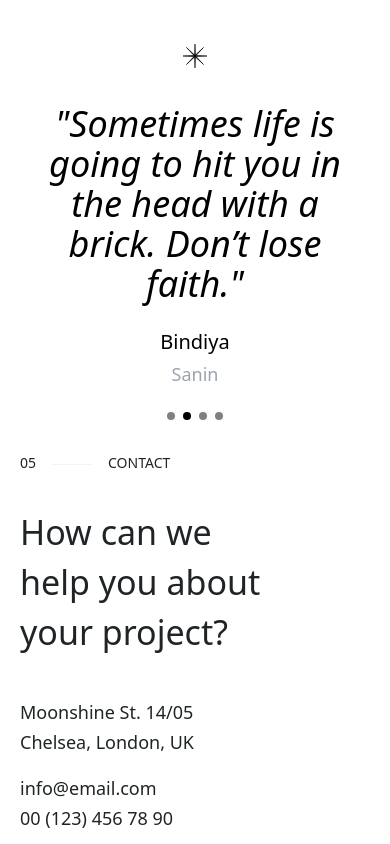
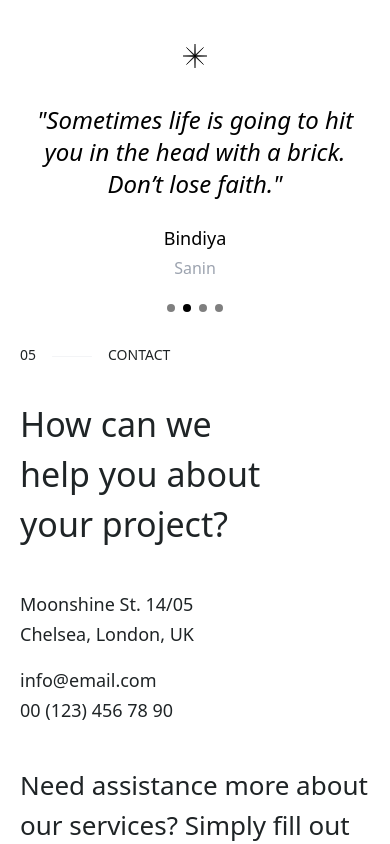
Before and after one commit to maliknajeeb113/coaching, a React (Vite) app: page / in a window 390 px wide. Shown: the top 844 px of the page. Built offline with nearby package versions, Linux system fonts and the light colour scheme.

Commit message:
fix: responsive resizing done

```diff
--- a/src/components/Testimonial.jsx
+++ b/src/components/Testimonial.jsx
@@ -34,11 +34,11 @@ const Testimonial = () => {
             <div className="flex h-12 w-12 justify-center items-center">
               <img src={snow} alt="Snowflake Icon" className="object-contain" />
             </div>
-            <h1 className="text-4xl italic text-center">"{value.quote}"</h1>
+            <h1 className="text-2xl md:text-4xl italic text-center">"{value.quote}"</h1>
 
             <div className="flex gap-1 flex-col items-center justify-center">
-              <h2 className="text-xl">{value.name}</h2>
-              <h3 className="text-lg text-gray-400">{value.kaam}</h3>
+              <h2 className="text-lg md:text-xl">{value.name}</h2>
+              <h3 className="md:text-lg text-gray-400">{value.kaam}</h3>
             </div>
 
           </div>
```
